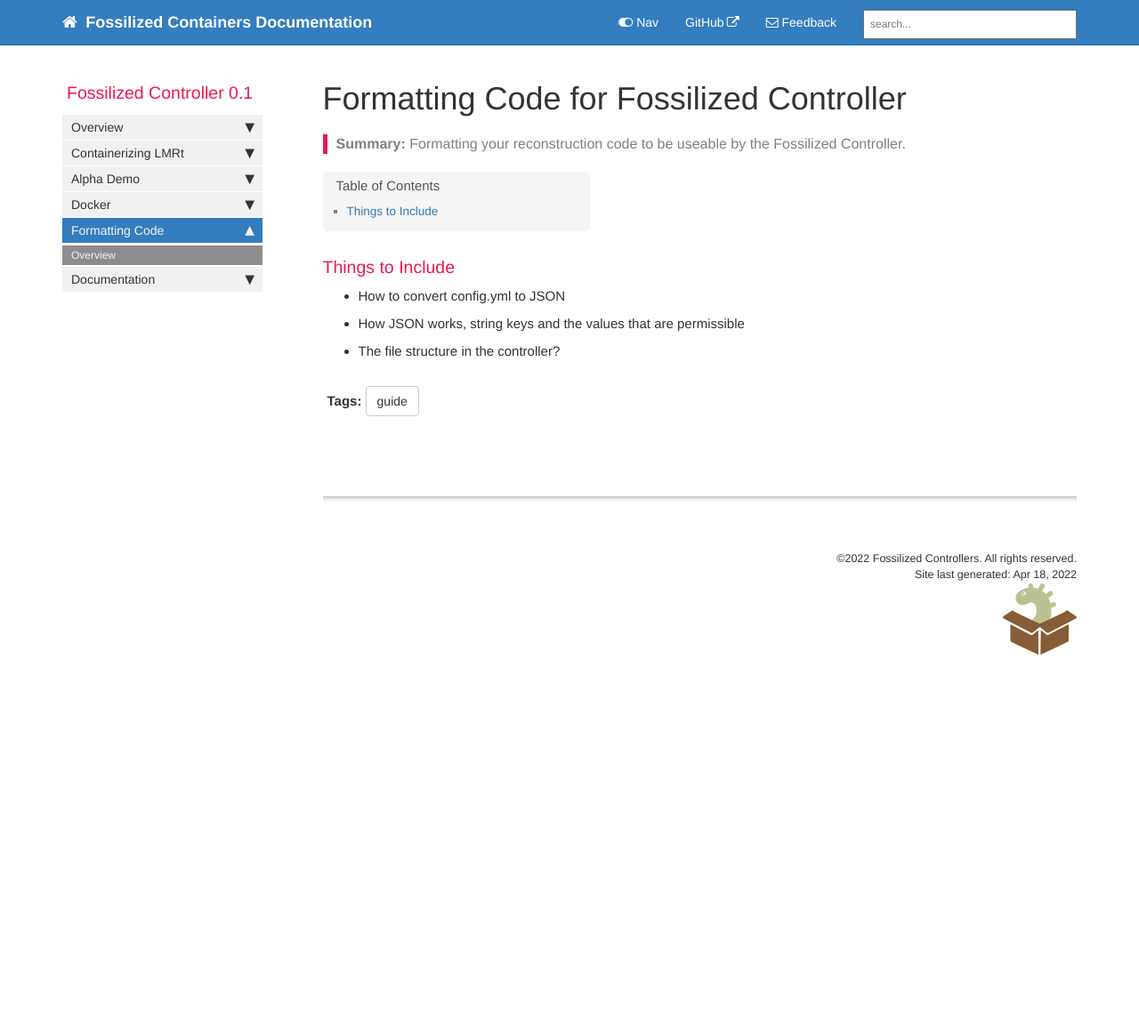
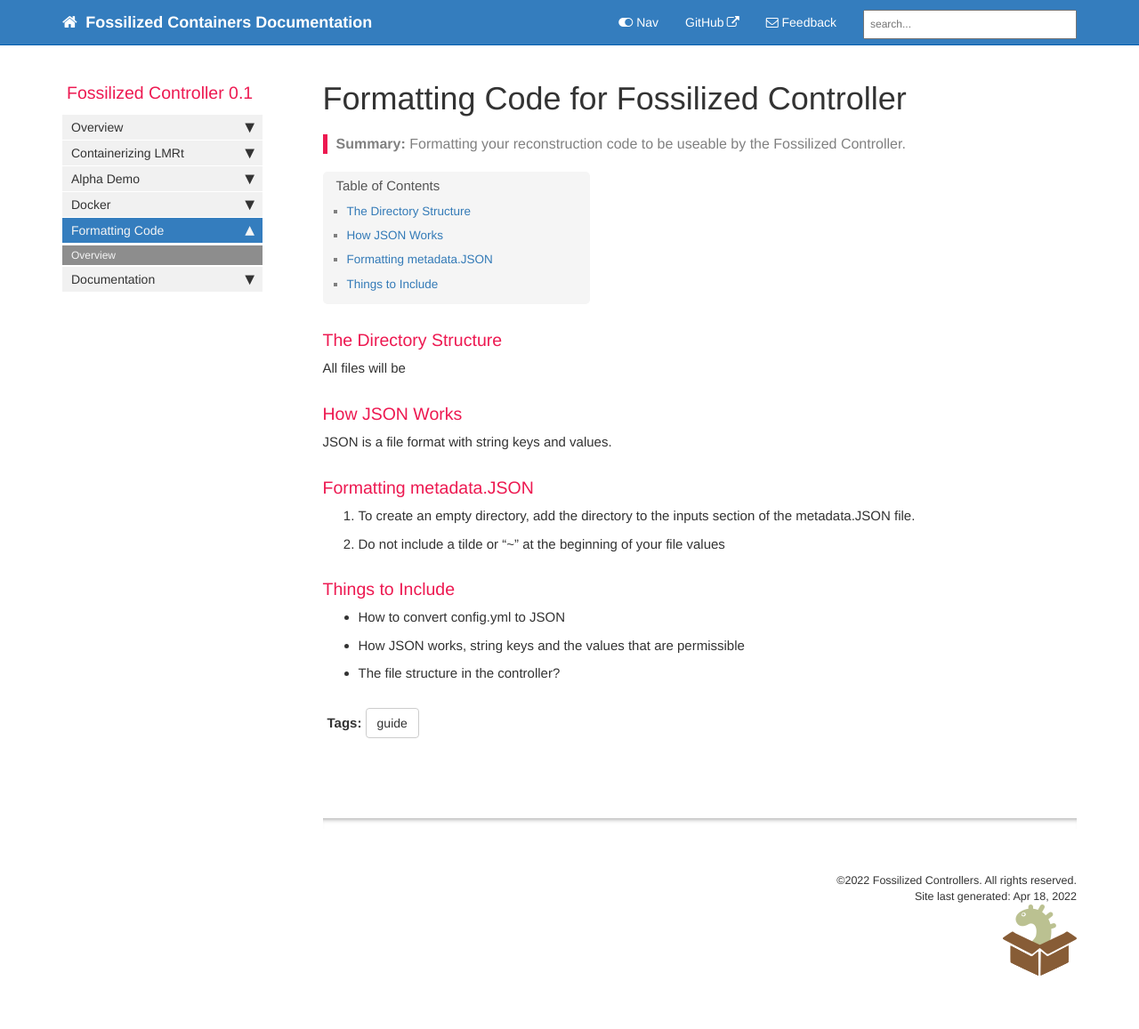
Before and after one commit to FossilizedContainers/fossilized-controller, a Jekyll site: the page built from docs/pages/formatting_code/formatting_overview.md, in a window 1280 px wide. Shown: the whole page at 89% size. Built offline with Jekyll 4.4.1, drawn with Linux system fonts in a browser that asks for light colours; comment, search, counter and statistics services are not loaded; before the commit the page ends 900 px from its top, so only the background shows below that.

```diff
--- a/docs/pages/formatting_code/formatting_overview.md
+++ b/docs/pages/formatting_code/formatting_overview.md
@@ -8,6 +8,20 @@
 summary: Formatting your reconstruction code to be useable by the Fossilized Controller.
 ---
 
+### The Directory Structure
+
+All files will be
+
+### How JSON Works
+
+JSON is a file format with string keys and values.
+
+### Formatting metadata.JSON
+
+1. To create an empty directory, add the directory to the inputs section of the metadata.JSON file.
+
+2. Do not include a tilde or "~" at the beginning of your file values
+
 ### Things to Include
 * How to convert config.yml to JSON
 * How JSON works, string keys and the values that are permissible
```
Also changed, not shown: docs/pages/docker/docker.md (+0 -51 lines), docs/pages/docker/installation.md (added, +73 -0 lines), 1 other file.
